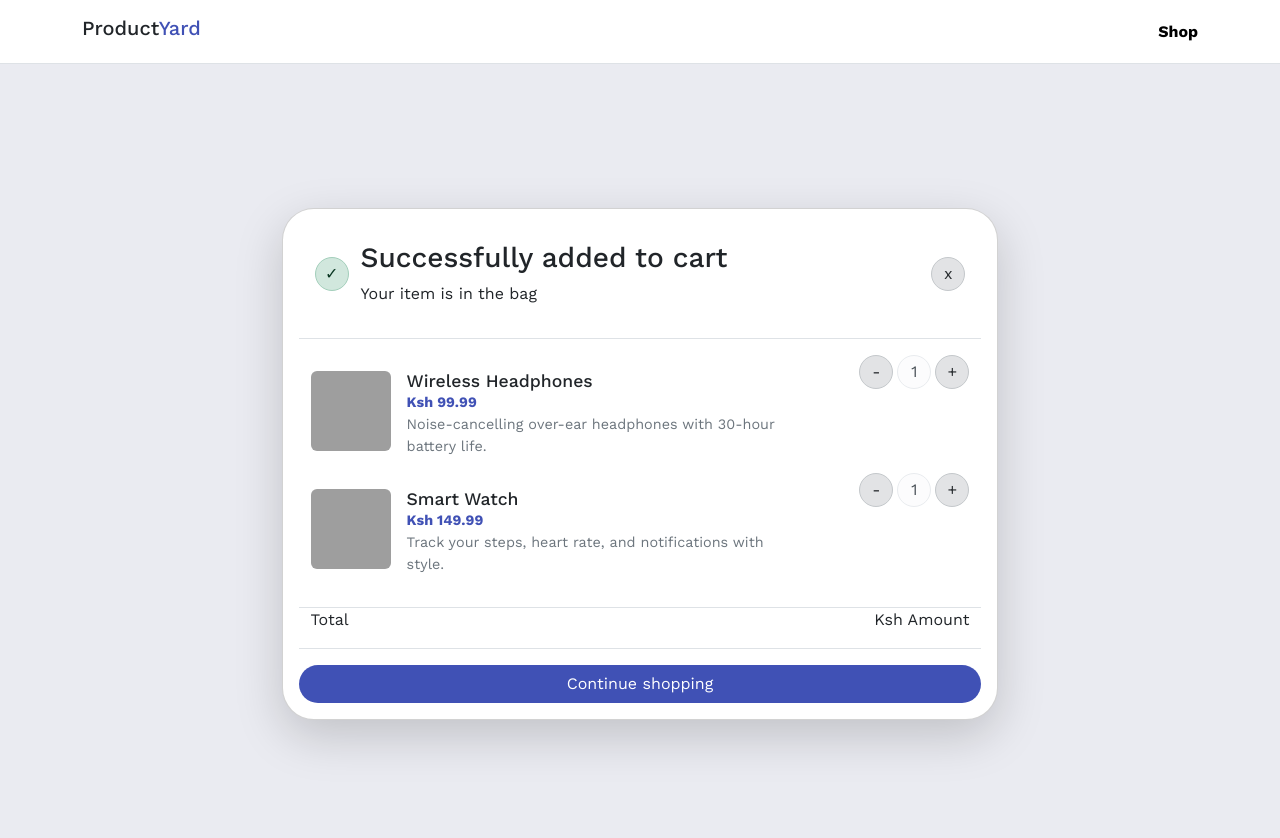
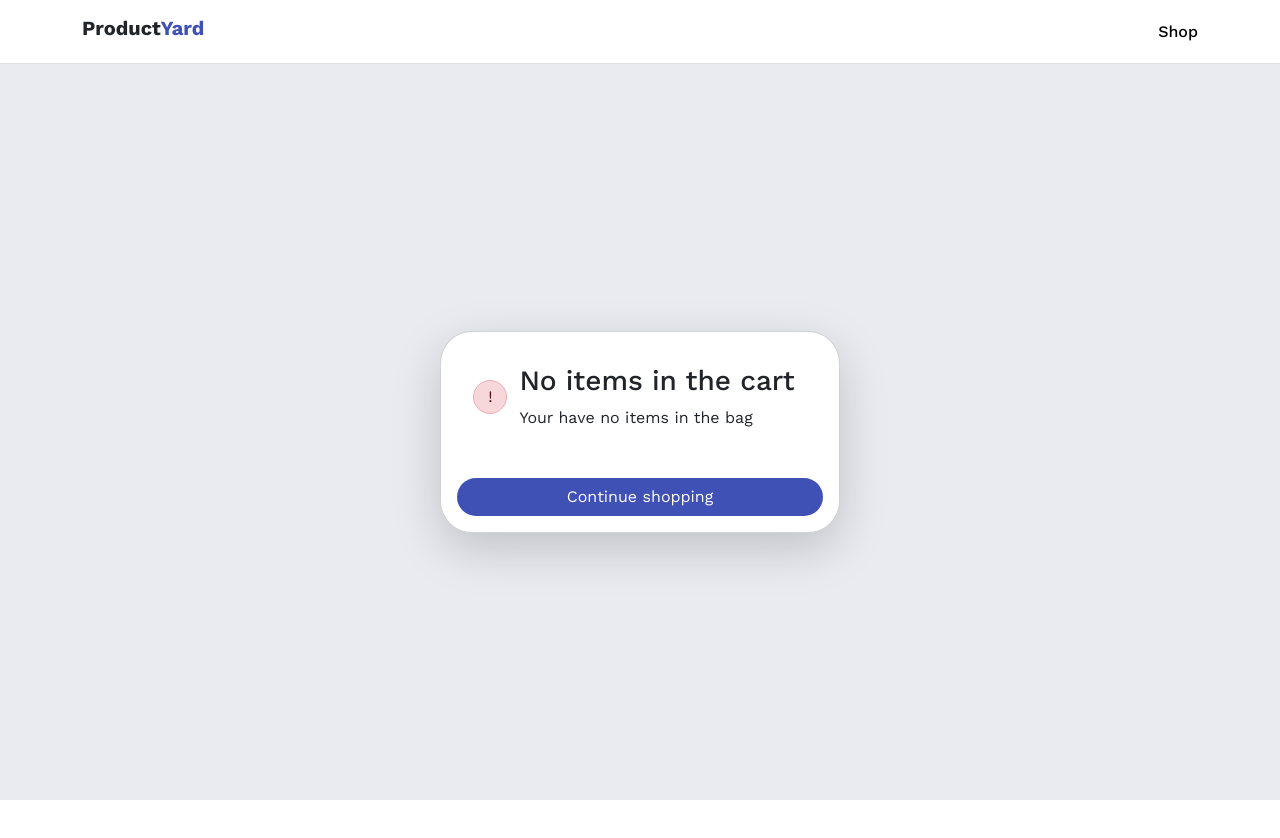
Before and after one commit to RomanusBett/angularProduct, an Angular app in the folder productYard/: page /product/checkout in a window 1280 px wide. Shown: the top 838 px of the page. After the commit the page ends 800 px from the top, so only its background shows below. Built offline with nearby package versions, Linux system fonts and the light colour scheme; grey boxes are pictures that could not be loaded.

Commit message:
add product add to cart logic

```diff
--- a/productYard/src/app/components/product-cards/product-cards.ts
+++ b/productYard/src/app/components/product-cards/product-cards.ts
@@ -1,4 +1,5 @@
-import { Component } from '@angular/core';
+import { CardService } from './../../core/card-service';
+import { Component, inject, OnInit } from '@angular/core';
 import { input } from '@angular/core';
 import { YardCard } from '../yard-card/yard-card';
 import { RoundButton } from '../round-button/round-button';
@@ -10,6 +11,7 @@ export interface ProductItems {
   price: number;
   description: string;
   image: string;
+  quantity?: number;
 }
 @Component({
   selector: 'app-product-cards',
@@ -18,12 +20,23 @@ export interface ProductItems {
   styleUrl: './product-cards.css',
 })
 export class ProductCards {
+
+  cartServ = inject(CardService);
   productItems = input<ProductItems>();
   showEditModal = false;
+
+  addToCart(productId:number){
+    this.cartServ.addToCard(productId)
+  }
+
+  removeFromCart(productId:number){
+    this.cartServ.removeFromCart(productId);
+  }
 
   toggleEditModal=()=>{
     this.showEditModal = !this.showEditModal;
   }
+
   closeEditModal=()=>{
     this.showEditModal = false;
   }
--- a/productYard/src/app/components/round-button/round-button.html
+++ b/productYard/src/app/components/round-button/round-button.html
@@ -1,4 +1,5 @@
 <button
+    (click)="onClick()"
     class="btn btn-light container d-flex alert rounded-circle checkout-mark-box justify-content-center align-items-center"
     [class.alert-secondary]="alertType()==='secondary'"
     [class.alert-light]="alertType()==='light'"
--- a/productYard/src/app/components/round-button/round-button.ts
+++ b/productYard/src/app/components/round-button/round-button.ts
@@ -1,5 +1,4 @@
-import { Component, input } from '@angular/core';
-
+import { Component, input, output } from '@angular/core';
 
 @Component({
   selector: 'app-round-button',
@@ -8,6 +7,11 @@ import { Component, input } from '@angular/core';
   styleUrl: './round-button.css',
 })
 export class RoundButton {
-  roundBtnText = input<string>();
-  alertType = input<string|number>();
+  roundBtnText = input<string | number>();
+  alertType = input<string>();
+  buttonClicked = output();
+
+  onClick(){
+    this.buttonClicked.emit();
+  }
 }
--- /dev/null
+++ b/productYard/src/app/core/card-service.ts
@@ -0,0 +1,44 @@
+import { computed, inject, Injectable, signal } from '@angular/core';
+import { ProductService } from './product-service';
+import { ProductItems } from '../components/product-cards/product-cards';
+
+@Injectable({
+  providedIn: 'root',
+})
+export class CardService {
+  private cartProducts = inject(ProductService);
+
+  cart = signal<ProductItems[]>([]);
+  allProducts = computed(()=>this.cartProducts.allProducts());
+
+  addToCard=(productId:number)=>{
+    const product = this.allProducts().find(p=>p.id===productId);
+
+    if (!product)return;
+
+    const existingItem = this.cart().find(c => c.id === productId);
+
+    if(existingItem){
+      this.cart.update(items=>items.map(item=>item.id === productId ? {...item, quantity: (item.quantity ?? 0) + 1}:item))
+    } else {
+      this.cart.update(items=> [
+        ...items,
+        {...product, quantity:1}
+      ]);
+    }
+  }
+
+  productInCart(productId:number){
+    const productPresent = this.cart().find(c => c.id === productId);
+    return productPresent;
+  }
+
+  decreaseItemQuantity(productId:number){
+    this.cart.update(items=>items.map(item=>item.id===productId ? {...item, quantity: (item.quantity??0)-1}: item).filter(item=>item.quantity!>0))
+  }
+
+  removeFromCart(productId:number){
+    this.cart.update(items=>items.filter(item=>item.id !== productId));
+  }
+
+}
--- a/productYard/src/app/pages/product-checkout/product-checkout.css
+++ b/productYard/src/app/pages/product-checkout/product-checkout.css
@@ -1,6 +1,6 @@
 .checkout-big-box{
     background-color: var(--border-bottom-light);
-    min-height: 100vh;
+    min-height: calc(100vh - var(--header-height));
 }
 .checkout-mark-box p{
     margin: 0;
--- a/productYard/src/app/pages/product-checkout/product-checkout.html
+++ b/productYard/src/app/pages/product-checkout/product-checkout.html
@@ -3,6 +3,7 @@
         <app-yard-card>
             <div class="card-body">
                 <div class="d-flex justify-content-between">
+                    @if(cartServ.cart().length !== 0){
                     <div class="d-flex align-items-center">
                         <div
                             class="container d-flex alert alert-success rounded-circle checkout-mark-box justify-content-center align-items-center">
@@ -10,16 +11,26 @@
                         </div>
                         <div class="container">
                             <h3>Successfully added to cart</h3>
-                    <p>Your item is in the bag</p>
+                            <p>Your items in the bag</p>
                         </div>
                     </div>
-            <div class="d-flex justify-content-center align-items-center">
-                <app-round-button roundBtnText='x' alertType="secondary"></app-round-button>
+                    } @else {
+                    <div class="d-flex align-items-center">
+                        <div
+                            class="container d-flex alert alert-danger rounded-circle checkout-mark-box justify-content-center align-items-center">
+                            <p>!</p>
+                        </div>
+                        <div class="container">
+                            <h3>No items in the cart</h3>
+                            <p>Your have no items in the bag</p>
                         </div>
                     </div>
+                    }
                 </div>
+            </div>
+            @if(cartServ.cart().length !== 0){
             <div class="border-bottom border-top cart-product-items container py-3">
-        @for(c of cartedProducts(); track c.id){
+                @for(c of itemsInCart(); track c.id){
                 <div class="d-flex justify-content-between flex-column flex-lg-row">
                     <div class="d-flex gap-3 py-3">
                         <div class="">
@@ -28,24 +39,26 @@
                         <div class="">
                             <div class="product-typography">
                                 <h5 class="product-child-el">{{c.name}}</h5>
-                        <p class="product-child-el product-checkout-price">Ksh {{c.price}}</p>
+                                <p class="product-child-el product-checkout-price">Ksh {{c.price * c.quantity!}}</p>
                                 <p class="product-child-el text-secondary">{{c.description}}</p>
                             </div>
                         </div>
 
                     </div>
                     <div class="d-flex gap-1">
-                <app-round-button roundBtnText='-' alertType="secondary"></app-round-button>
-                <app-round-button roundBtnText='1' alertType="light"></app-round-button>
-                <app-round-button roundBtnText='+' alertType="secondary"></app-round-button>
+                        <app-round-button (buttonClicked)="decreaseItemQuantity(c.id)" roundBtnText='-' alertType="secondary"></app-round-button>
+                        <app-round-button [roundBtnText]='c.quantity!' alertType="light"></app-round-button>
+                        <app-round-button (buttonClicked)="addItem(c.id)" roundBtnText='+' alertType="secondary"></app-round-button>
                     </div>
                 </div>
                 }
             </div>
+
             <div class="container border-bottom d-flex justify-content-between">
                 <p>Total</p>
-        <p>Ksh Amount</p>
+                <p>Ksh {{total().toFixed(2)}}</p>
             </div>
+        }
             <button routerLink="/products" class="btn checkout-btn checkout-radius mt-3">
                 Continue shopping
             </button>
--- a/productYard/src/app/pages/product-checkout/product-checkout.ts
+++ b/productYard/src/app/pages/product-checkout/product-checkout.ts
@@ -3,6 +3,7 @@ import { ProductService } from '../../core/product-service';
 import { RoundButton } from '../../components/round-button/round-button';
 import { YardCard } from '../../components/yard-card/yard-card';
 import { RouterLink } from '@angular/router';
+import { CardService } from '../../core/card-service';
 
 @Component({
   selector: 'app-product-checkout',
@@ -10,7 +11,18 @@ import { RouterLink } from '@angular/router';
   templateUrl: './product-checkout.html',
   styleUrl: './product-checkout.css',
 })
+
 export class ProductCheckout {
   private prodServ = inject(ProductService);
-  cartedProducts = computed(()=>this.prodServ.allProducts().slice(0,2));
+  cartServ = inject(CardService);
+  itemsInCart = computed(()=>this.cartServ.cart());
+
+  total = computed(()=>this.itemsInCart().reduce((acc, item)=> (acc + (item.price * item.quantity!)), 0));
+
+  addItem(productid:number){
+    this.cartServ.addToCard(productid);
+  }
+  decreaseItemQuantity(productId: number){
+    this.cartServ.decreaseItemQuantity(productId);
+  }
 }
--- a/productYard/src/app/shared/header/header.css
+++ b/productYard/src/app/shared/header/header.css
@@ -7,6 +7,7 @@
 }
 .product-search-input {
   max-width: 40%;
+  font-weight: 600;
 }
 .yard-txt {
   color: var(--primary);
@@ -15,7 +16,7 @@
   cursor: pointer;
   text-decoration: none;
   color: #000;
-  font-weight: 700;
+  font-weight: 500;
 }
 .yard-header-links:hover {
   color: var(--primary);
@@ -54,6 +55,10 @@
   transition: 0.4s;
 }
 
+.yard-brand{
+    font-weight: bold;
+}
+
 @media (max-width: 768px) {
   .hamburger {
     display: flex;
--- a/productYard/src/app/shared/header/header.html
+++ b/productYard/src/app/shared/header/header.html
@@ -1,6 +1,6 @@
 <nav class="border-bottom py-2 yard-header d-flex align-items-center">
     <div class="container d-flex w-full justify-content-between align-items-center">
-        <h5>Product<span class="yard-txt">Yard</span></h5>
+        <h5 class="yard-brand">Product<span class="yard-txt">Yard</span></h5>
 
         <div class="hamburger hamburger d-md-none" (click)="toggleMenuOpen()">
             <span></span>
@@ -10,14 +10,17 @@
 
         <div [class.active]="menuOpen" class="menu-items">
             <div
-                class="input-group product-search-input d-flex align-items-center">
+                class="input-group product-search-input yard-txt d-flex align-items-center">
                 @if(router.url==='/products'){
-                <div class="cart-btn-box header-heights d-flex align-items-center justify-content-center px-2">
+                <div routerLink="/product/checkout" class="cart-btn-box header-heights d-flex align-items-center justify-content-center px-2 text-center gap-2">
                     <svg xmlns="http://www.w3.org/2000/svg" width="16" height="16" fill="currentColor"
                         class="bi bi-cart3" viewBox="0 0 16 16">
                         <path
                             d="M0 1.5A.5.5 0 0 1 .5 1H2a.5.5 0 0 1 .485.379L2.89 3H14.5a.5.5 0 0 1 .49.598l-1 5a.5.5 0 0 1-.465.401l-9.397.472L4.415 11H13a.5.5 0 0 1 0 1H4a.5.5 0 0 1-.491-.408L2.01 3.607 1.61 2H.5a.5.5 0 0 1-.5-.5M3.102 4l.84 4.479 9.144-.459L13.89 4zM5 12a2 2 0 1 0 0 4 2 2 0 0 0 0-4m7 0a2 2 0 1 0 0 4 2 2 0 0 0 0-4m-7 1a1 1 0 1 1 0 2 1 1 0 0 1 0-2m7 0a1 1 0 1 1 0 2 1 1 0 0 1 0-2" />
                     </svg>
+                    @if(cardServ.cart().length!==0){
+                        {{cardServ.cart().length}}
+                    }
                 </div>
                 <input [value]="userSearch()" (input)="userSearch.set($event.target.value)" type="text"
                     class="form-control header-heights header-search-input" placeholder="Search Product"
--- a/productYard/src/app/shared/header/header.ts
+++ b/productYard/src/app/shared/header/header.ts
@@ -3,6 +3,7 @@ import { signal } from '@angular/core';
 import { ProductService } from '../../core/product-service';
 import { RouterLink } from '@angular/router';
 import { Router } from '@angular/router';
+import { CardService } from '../../core/card-service';
 
 @Component({
   selector: 'app-header',
@@ -14,6 +15,7 @@ export class Header {
   userSearch = signal('')
 
   private productService = inject(ProductService);
+  cardServ = inject(CardService)
   router = inject(Router);
 
   menuOpen = false;
```
Also changed, not shown: productYard/src/app/components/product-cards/product-cards.html (+8 -3 lines), productYard/src/app/core/manage-service.ts (added, +8 -0 lines), 2 other files (tests, documents, lock files or other folders). Lines whose indentation alone changed are shown as unchanged.
